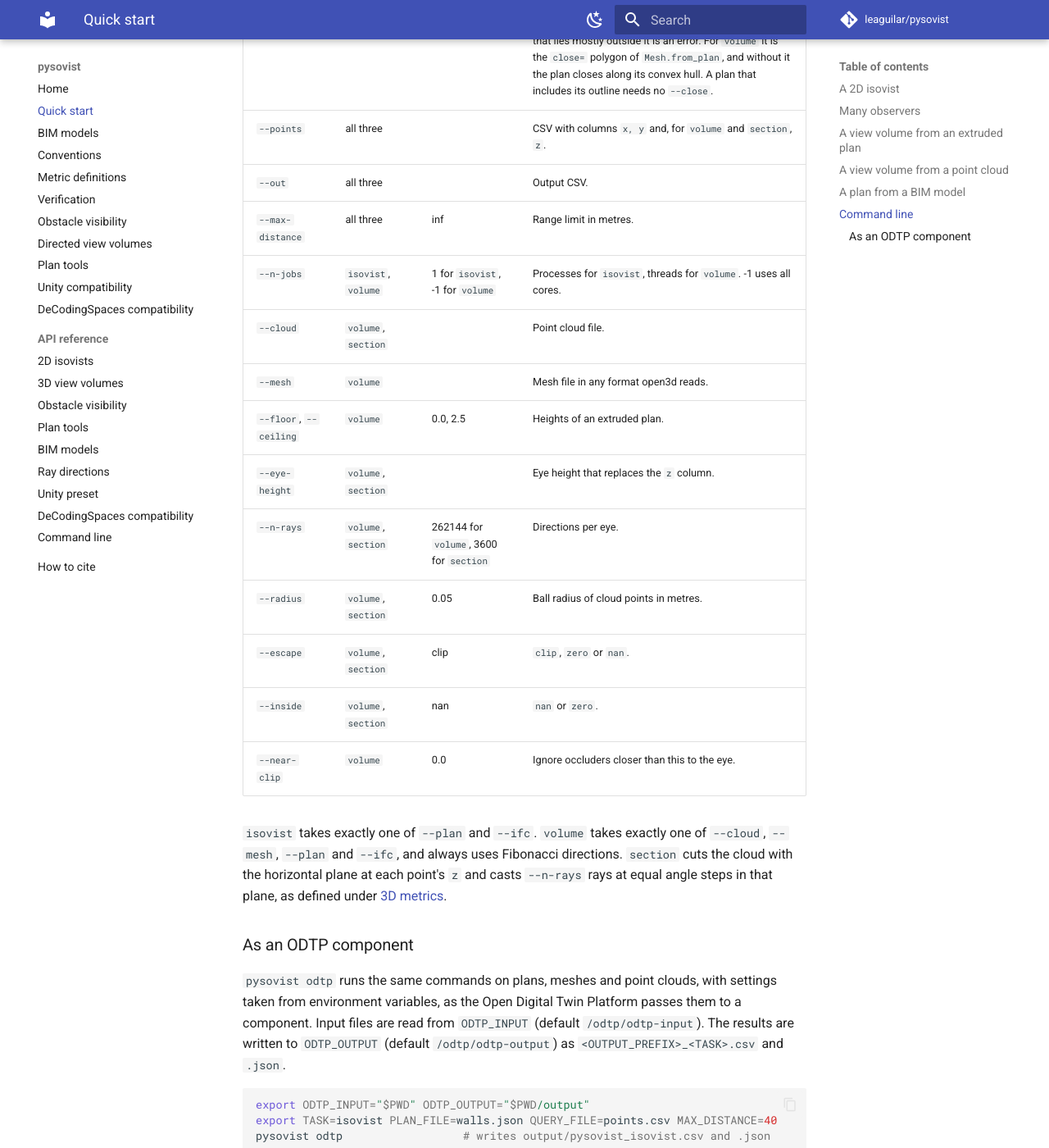
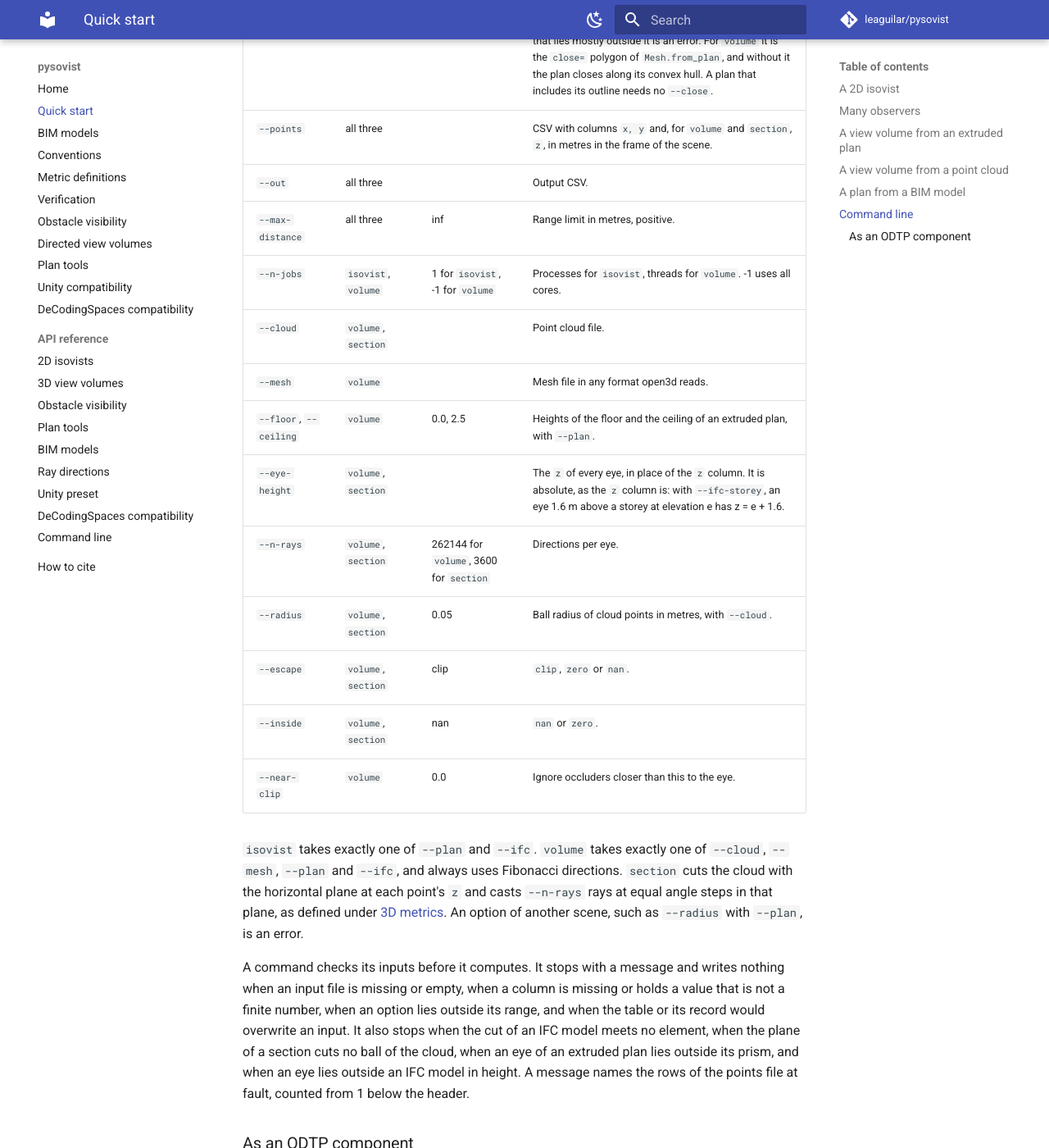
Before and after one commit to leaguilar/pysovist, an MkDocs documentation site: the page built from docs/quickstart.md, in a window 1280 px wide and 1400 px high, scrolled down 4308 px. Shown: the whole window at 82% size. Built offline with MkDocs 1.6.1 and Material for MkDocs 9.7.7, drawn with Linux system fonts in a browser that asks for light colours; comment, search, counter and statistics services are not loaded; some of the changed text lies outside the part shown.

Commit message:
Run every documentation example as a test, and state the command checks in the pages
Each page runs as its readers run it: its Python blocks in order as one script in a
fresh interpreter, then its pysovist commands. Every value a page states in a
comment or a printed table, and the results the quick start states in its
sentences, are read from the page and compared to the digits written. Blocks
that read a scan or a BIM model of the reader's own are skipped by name.

The conventions example builds its own cloud, the quick start's file blocks no
longer rebind the names of the room, the option tables state which scene an
option belongs to and that eye heights are absolute, the verification page
states the tolerances and skip conditions the tests assert, the index lists every
page, and the software reference cites 0.2.0.

```diff
--- a/docs/quickstart.md
+++ b/docs/quickstart.md
@@ -147,24 +147,26 @@
 | `--plan` | `isovist`, `volume` | | Wall segments: JSON records with `start` and `end`, or a CSV with columns `x0, y0, x1, y1`. For `volume`, the plan is extruded with `Mesh.from_plan`. |
 | `--ifc` | `isovist`, `volume` | | IFC model. For `isovist` it is cut at `--height` with `Plan.from_ifc`, and for `volume` it is read with `Mesh.from_ifc`. |
 | `--height` | `isovist` | | Height of the cut through an IFC model in metres, above the storey's elevation or the project origin. |
-| `--ifc-classes` | `isovist`, `volume` | walls | Presets and IFC classes to read, as in [BIM models](ifc.md#classes). |
-| `--ifc-storey` | `isovist`, `volume` | | Name or GlobalId of the storey to read. |
+| `--ifc-classes` | `isovist`, `volume` | walls | Presets and IFC classes to read with `--ifc`, as in [BIM models](ifc.md#classes). |
+| `--ifc-storey` | `isovist`, `volume` | | Name or GlobalId of the storey to read with `--ifc`. |
 | `--close` | `isovist`, `volume` | | JSON polygon `[[x, y], ...]` that closes a plan without its outline. Its edges become walls, so a wall that lies mostly outside it is an error. For `volume` it is the `close=` polygon of `Mesh.from_plan`, and without it the plan closes along its convex hull. A plan that includes its outline needs no `--close`. |
-| `--points` | all three | | CSV with columns `x, y` and, for `volume` and `section`, `z`. |
+| `--points` | all three | | CSV with columns `x, y` and, for `volume` and `section`, `z`, in metres in the frame of the scene. |
 | `--out` | all three | | Output CSV. |
-| `--max-distance` | all three | inf | Range limit in metres. |
+| `--max-distance` | all three | inf | Range limit in metres, positive. |
 | `--n-jobs` | `isovist`, `volume` | 1 for `isovist`, -1 for `volume` | Processes for `isovist`, threads for `volume`. -1 uses all cores. |
 | `--cloud` | `volume`, `section` | | Point cloud file. |
 | `--mesh` | `volume` | | Mesh file in any format open3d reads. |
-| `--floor`, `--ceiling` | `volume` | 0.0, 2.5 | Heights of an extruded plan. |
-| `--eye-height` | `volume`, `section` | | Eye height that replaces the `z` column. |
+| `--floor`, `--ceiling` | `volume` | 0.0, 2.5 | Heights of the floor and the ceiling of an extruded plan, with `--plan`. |
+| `--eye-height` | `volume`, `section` | | The `z` of every eye, in place of the `z` column. It is absolute, as the `z` column is: with `--ifc-storey`, an eye 1.6 m above a storey at elevation e has z = e + 1.6. |
 | `--n-rays` | `volume`, `section` | 262144 for `volume`, 3600 for `section` | Directions per eye. |
-| `--radius` | `volume`, `section` | 0.05 | Ball radius of cloud points in metres. |
+| `--radius` | `volume`, `section` | 0.05 | Ball radius of cloud points in metres, with `--cloud`. |
 | `--escape` | `volume`, `section` | clip | `clip`, `zero` or `nan`. |
 | `--inside` | `volume`, `section` | nan | `nan` or `zero`. |
 | `--near-clip` | `volume` | 0.0 | Ignore occluders closer than this to the eye. |
 
-`isovist` takes exactly one of `--plan` and `--ifc`. `volume` takes exactly one of `--cloud`, `--mesh`, `--plan` and `--ifc`, and always uses Fibonacci directions. `section` cuts the cloud with the horizontal plane at each point's `z` and casts `--n-rays` rays at equal angle steps in that plane, as defined under [3D metrics](metrics.md#3d-metrics).
+`isovist` takes exactly one of `--plan` and `--ifc`. `volume` takes exactly one of `--cloud`, `--mesh`, `--plan` and `--ifc`, and always uses Fibonacci directions. `section` cuts the cloud with the horizontal plane at each point's `z` and casts `--n-rays` rays at equal angle steps in that plane, as defined under [3D metrics](metrics.md#3d-metrics). An option of another scene, such as `--radius` with `--plan`, is an error.
+
+A command checks its inputs before it computes. It stops with a message and writes nothing when an input file is missing or empty, when a column is missing or holds a value that is not a finite number, when an option lies outside its range, and when the table or its record would overwrite an input. It also stops when the cut of an IFC model meets no element, when the plane of a section cuts no ball of the cloud, when an eye of an extruded plan lies outside its prism, and when an eye lies outside an IFC model in height. A message names the rows of the points file at fault, counted from 1 below the header.
 
 ### As an ODTP component
 
@@ -194,4 +196,4 @@
 | `FLOOR`, `CEILING` | `--floor`, `--ceiling` | Heights of an extruded plan. |
 | `OUTPUT_PREFIX` | | Prefix of the output files (default `pysovist`). |
 
-File names are relative to `ODTP_INPUT`. A variable applies to the tasks whose command takes its option, except that `N_RAYS` sets `--n-rays` for `volume` only and `SECTION_RAYS` sets it for `section` only.
+File names are relative to `ODTP_INPUT`. A task needs `QUERY_FILE` and one scene: `PLAN_FILE` for `isovist`, one of `POINTCLOUD_FILE`, `MESH_FILE` and `PLAN_FILE` for `volume`, and `POINTCLOUD_FILE` for `section`. A variable applies to the tasks whose command takes its option, and to its own scene: `CLOSE_FILE`, `FLOOR` and `CEILING` apply with `PLAN_FILE` only, and `SPLAT_RADIUS` with `POINTCLOUD_FILE` only. A component can therefore pass every variable with its default. `N_RAYS` sets `--n-rays` for `volume` only and `SECTION_RAYS` sets it for `section` only.
```
Also changed, not shown: other parts of docs/quickstart.md (+5 -5 lines), README.md (+2 -2 lines), docs/conventions.md (+9 -3 lines), docs/ifc.md (+1 -1 lines), docs/index.md (+4 -0 lines), docs/verification.md (+18 -10 lines), 1 other file.
